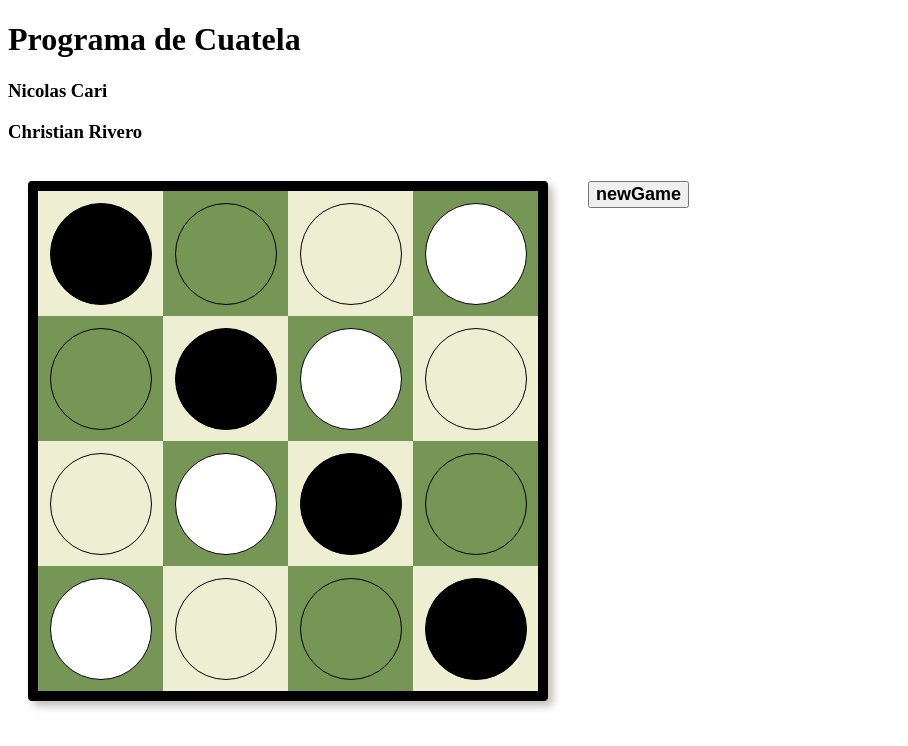
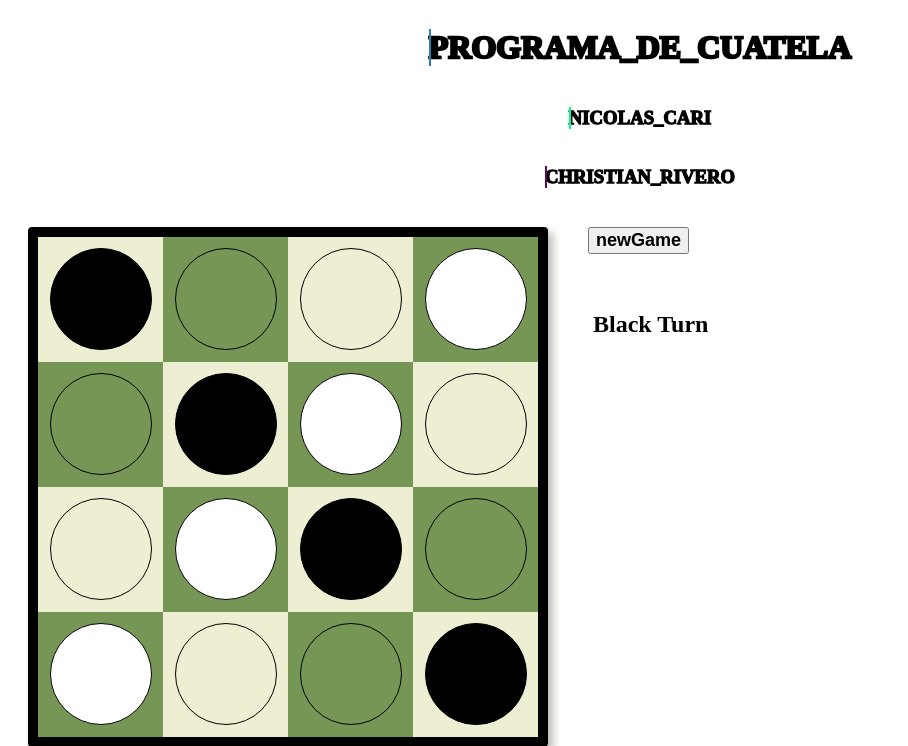
Before and after one commit to DwijanX/CuatelaInteligente, a Flask app: page / in a window 1280 px wide. Shown: the top 746 px of the page, without its empty margins (0-908 px from the left). Run offline with Flask 2, Linux system fonts and the light colour scheme.

Commit message:
adding turns and some css

```diff
--- a/Src/static/css/style.css
+++ b/Src/static/css/style.css
@@ -66,6 +66,11 @@
   border: 1px solid black; /* Add border */
 }
 
+.containerForText {
+  display: flex;
+  flex-direction: column;
+  align-items: flex-start;
+}
 
 #selected {
   margin-left: 20px;
@@ -90,3 +95,109 @@
   font-weight: bold;
   display: block;
 }
+
+#turn {
+  margin-top: 12px;
+  margin-left: 20px;
+  font-size: 24px;
+  font-weight: bold;
+  color: black;
+  padding: 5px;
+}
+
+.title{
+  display: flex;
+  flex-direction: column;
+  justify-content: center;
+  align-items: center;
+}
+
+h1{
+  position: relative;
+  color: black;
+  -webkit-text-stroke: 0.2vw black;
+  text-transform: uppercase;
+}
+
+h3{
+  position: relative;
+  color: black;
+  -webkit-text-stroke: 0.1vw black;
+  text-transform: uppercase;
+}
+
+#nico::before{
+  color: #01fe87;
+  -webkit-text-stroke: 0vw #383d52;
+  border-right: 2px solid #01fe87;
+  content: attr(data-text);
+  position: absolute;
+  top: 0;
+  left: 0;
+  width: 100%;
+  height: 100%;
+  overflow: hidden;
+  animation: animate 6s linear infinite;
+}
+@keyframes animate
+{
+  0%,10%,100%
+  {
+    width: 0;
+  }
+  70%,90%
+  {
+    width: 100%;
+  }
+}
+
+
+#chris::before{
+  color: #5c0a56;
+  -webkit-text-stroke: 0vw #383d52;
+  border-right: 2px solid #5c0a56;
+  content: attr(data-text);
+  position: absolute;
+  top: 0;
+  left: 0;
+  width: 100%;
+  height: 100%;
+  overflow: hidden;
+  animation: animate 6s linear infinite;
+}
+@keyframes animate
+{
+  0%,10%,100%
+  {
+    width: 0;
+  }
+  70%,90%
+  {
+    width: 100%;
+  }
+}
+
+h1::before{
+   color: #2d7cb1;
+  -webkit-text-stroke: 0vw #383d52;
+  border-right: 2px solid #2d7cb1;
+  content: attr(data-text);
+  position: absolute;
+  top: 0;
+  left: 0;
+  width: 100%;
+  height: 100%;
+  overflow: hidden;
+  animation: animate 6s linear infinite;
+}
+@keyframes animate
+{
+  0%,10%,100%
+  {
+    width: 0;
+  }
+  70%,90%
+  {
+    width: 100%;
+  }
+}
--- a/Src/static/scripts/movement.js
+++ b/Src/static/scripts/movement.js
@@ -8,6 +8,7 @@
 
 let serverOriginCoords
 let serverNextCoords
+let turn = 1
 
 const squares = document.querySelectorAll('.square');
 const startButton = document.querySelector('#startButton');
@@ -90,6 +91,17 @@
   console.log(piece2)
 }
 
+function updateTurn() {
+  var turnText = document.getElementById("turn");
+  if(turn == 1){
+    turnText.innerHTML = "Black Turn";
+    turn = 2;
+  }
+  else{
+    turnText.innerHTML = "White Turn";
+    turn = 1;
+  }
+}
 
 async function getMovesFromServer() {
   await sendMoves();
@@ -100,6 +112,7 @@
   console.log(serverOriginCoords)
   console.log(serverNextCoords)
   movePiece();
+  updateTurn();
 }
 
 
--- a/Src/templates/index.html
+++ b/Src/templates/index.html
@@ -8,9 +8,11 @@
     <link rel="stylesheet" href="{{ url_for('static', filename='css/style.css') }}">
 </head>
 <body>
-    <h1> Programa de Cuatela</h1>
-    <h3>Nicolas Cari</h3>
-    <h3>Christian Rivero</h3>
+    <div class="title">
+      <h1 data-text="Programa_de_Cuatela"> Programa_de_Cuatela</h1>
+      <h3 id="nico" data-text="Nicolas_Cari">Nicolas_Cari</h3>
+      <h3 id="chris" data-text="Christian_Rivero">Christian_Rivero</h3>
+    </div>
     <div class="container">
       <div class="board">
         <div class="file">
@@ -88,11 +90,12 @@
           {% endfor %}
         </div>
         {% endfor %}-->
-
-      <button id="startButton" type="button">newGame</button>
-      <div id="selected"></div>
-      <div id="moveTo"></div>
-
+        <div class="containerForText">
+          <button id="startButton" type="button">newGame</button>
+          <div id="selected"></div>
+          <div id="moveTo"></div>
+          <div id="turn">Black Turn</div>
+        </div>
     </div>
       <script src="{{ url_for('static', filename='scripts/movement.js') }}"></script>
 </body>
```
